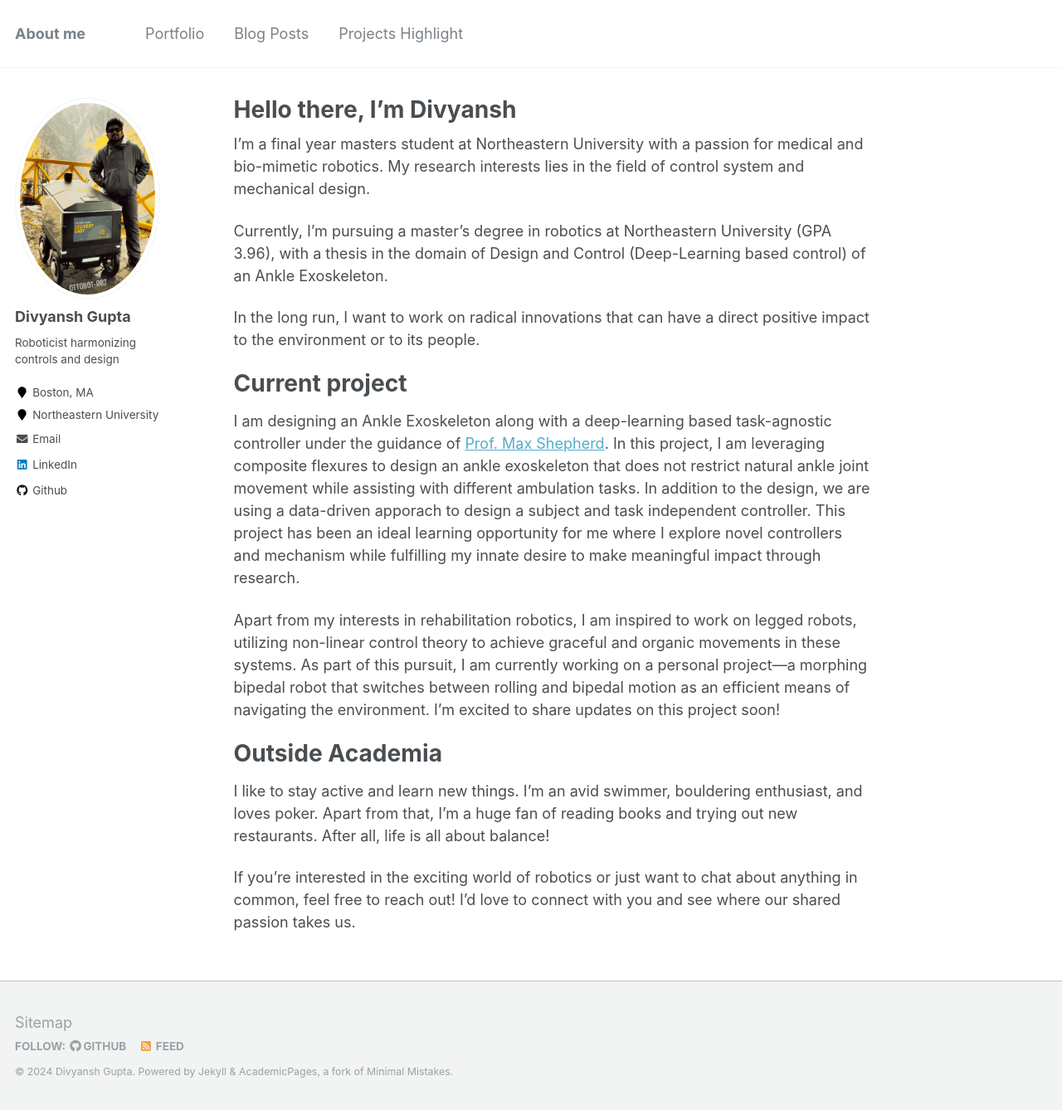
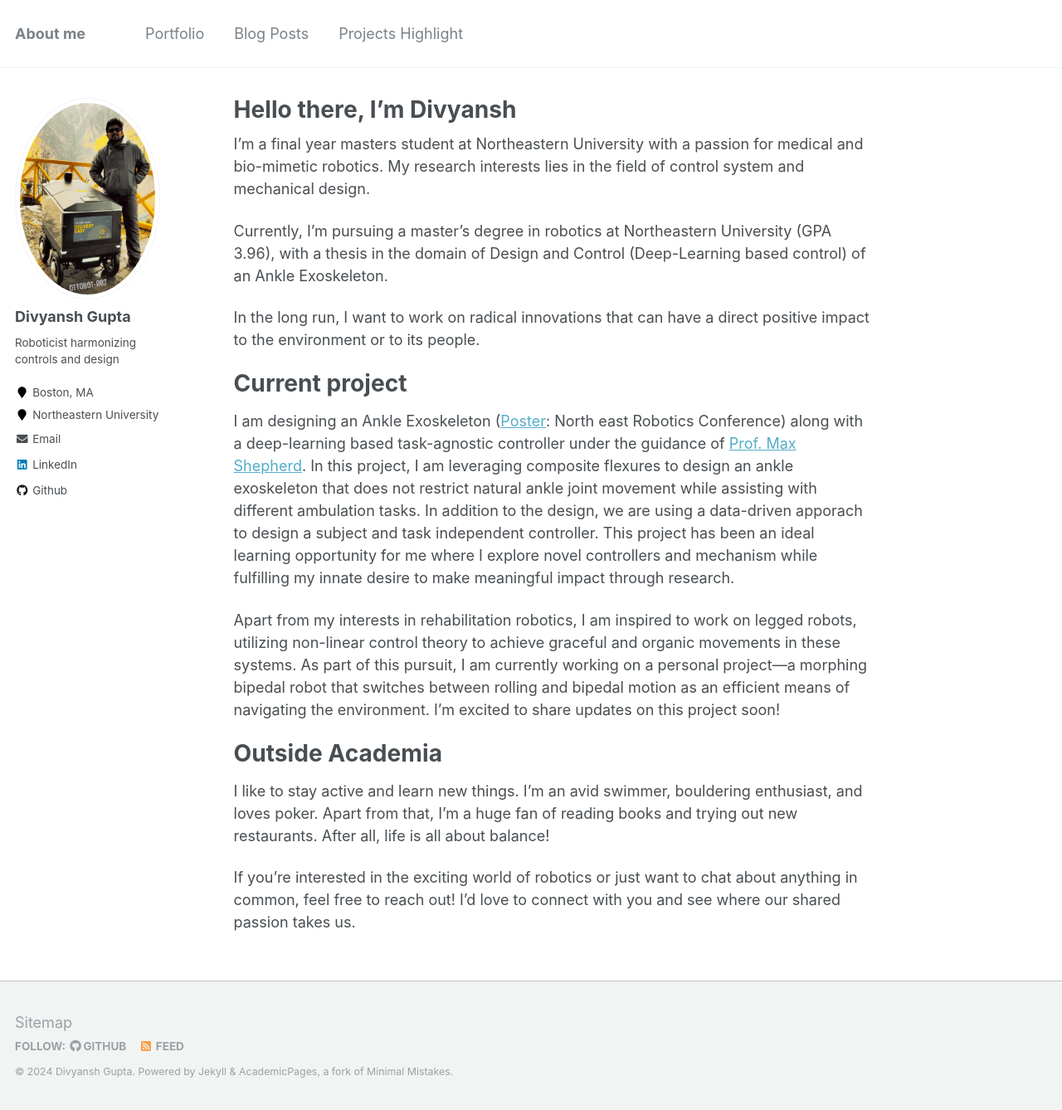
Before and after one commit to gupta-divy/gupta-divy.github.io, a Jekyll site: the page built from _pages/about.md, in a window 1280 px wide and 1338 px high. Shown: the whole window at 83% size. Built offline with Jekyll 4.4.1, drawn with Linux system fonts in a browser that asks for light colours.

Commit message:
Updated Images and Added NERC Poster

```diff
--- a/_pages/about.md
+++ b/_pages/about.md
@@ -15,9 +15,11 @@ In the long run, I want to work on radical innovations that can have a direct po
 
 Current project
 ======
-I am designing an Ankle Exoskeleton along with a deep-learning based task-agnostic controller under the guidance of [Prof. Max Shepherd](https://coe.northeastern.edu/people/shepherd-maxwell/). In this project, I am leveraging composite flexures to design an ankle exoskeleton that does not restrict natural ankle joint movement while assisting with different ambulation tasks. In addition to the design, we are using a data-driven apporach to design a subject and task independent controller. This project has been an ideal learning opportunity for me where I explore novel controllers and mechanism while fulfilling my innate desire to make meaningful impact through research.
+I am designing an Ankle Exoskeleton ([Poster](/files/NERC_Poster.pdf): North east Robotics Conference) along with a deep-learning based task-agnostic controller under the guidance of [Prof. Max Shepherd](https://coe.northeastern.edu/people/shepherd-maxwell/). In this project, I am leveraging composite flexures to design an ankle exoskeleton that does not restrict natural ankle joint movement while assisting with different ambulation tasks. In addition to the design, we are using a data-driven apporach to design a subject and task independent controller. This project has been an ideal learning opportunity for me where I explore novel controllers and mechanism while fulfilling my innate desire to make meaningful impact through research.
 
 Apart from my interests in rehabilitation robotics, I am inspired to work on legged robots, utilizing non-linear control theory to achieve graceful and organic movements in these systems. As part of this pursuit, I am currently working on a personal project—a morphing bipedal robot that switches between rolling and bipedal motion as an efficient means of navigating the environment. I'm excited to share updates on this project soon!
+
+
 
 Outside Academia
 ======
```
Also changed, not shown: _portfolio/portfolio-1.md (+1 -1 lines), _portfolio/portfolio-2.md (+1 -1 lines), _portfolio/portfolio-4.md (+1 -1 lines), _portfolio/portfolio-5.md (+1 -1 lines), 1 other file.
